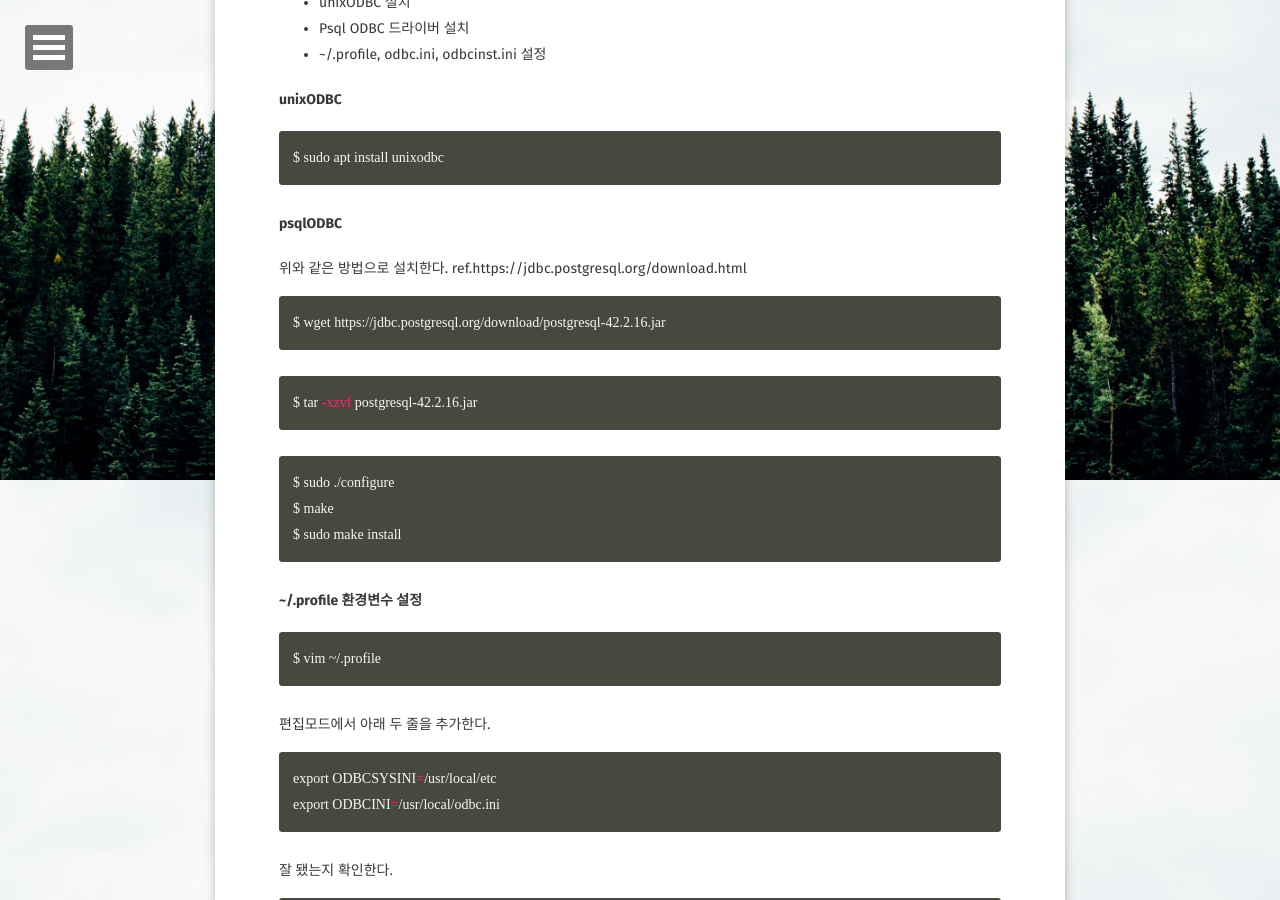
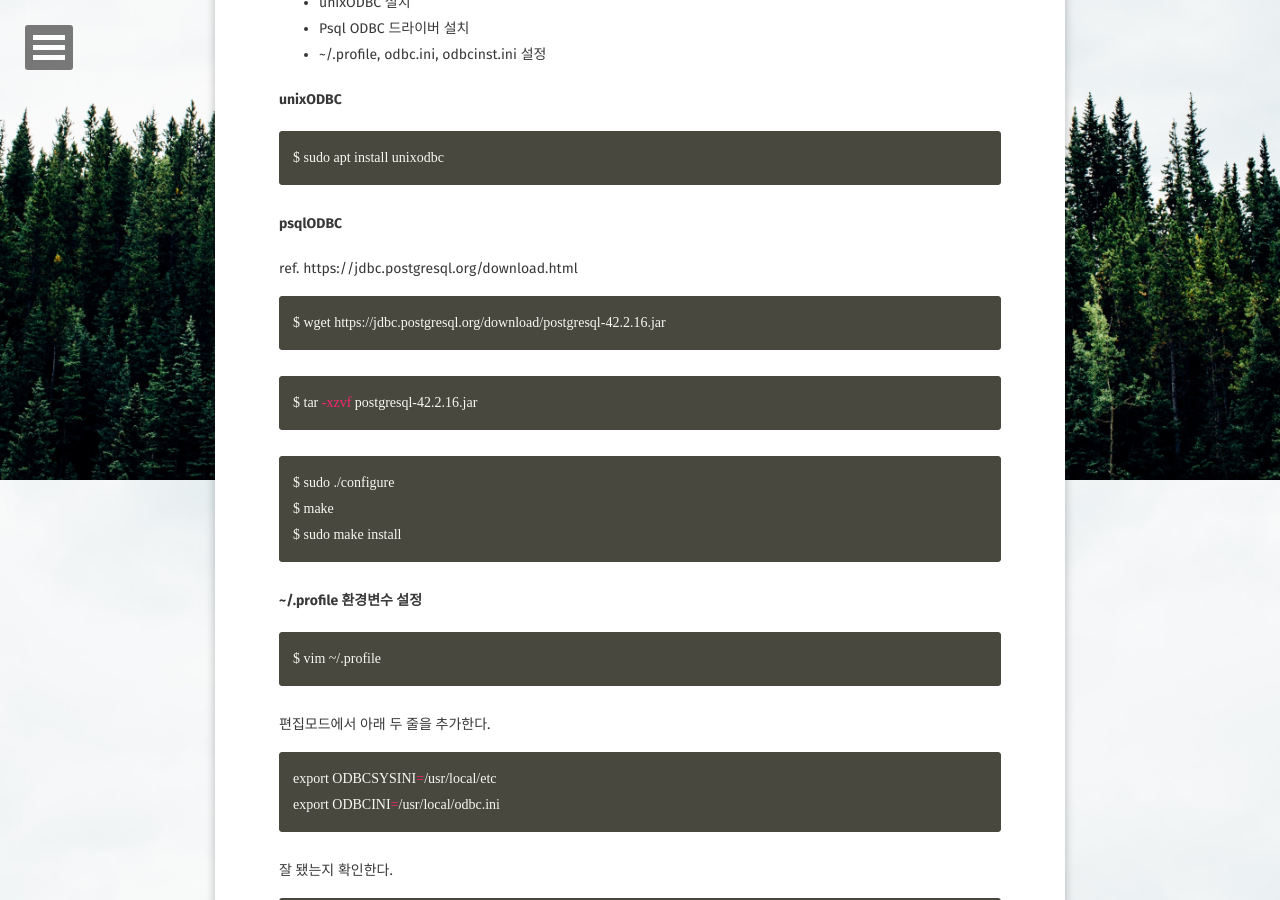
Before and after one commit to wey709/wey709.github.io, a Jekyll site: the page built from _posts/2020-08-25-psql-odbc-ubuntu.md, in a window 1280 px wide and 900 px high, scrolled down 420 px. Built offline with Jekyll 4.4.1, drawn with Linux system fonts in a browser that asks for light colours; some web fonts are replaced; comment, search, counter and statistics services are not loaded.

Commit message:
Update 2020-08-25-psql-odbc-ubuntu.md

````diff
--- a/_posts/2020-08-25-psql-odbc-ubuntu.md
+++ b/_posts/2020-08-25-psql-odbc-ubuntu.md
@@ -20,7 +20,7 @@ $ sudo apt install unixodbc
 
 
 #### psqlODBC
-위와 같은 방법으로 설치한다. ref.https://jdbc.postgresql.org/download.html
+ref. https://jdbc.postgresql.org/download.html
 ```shell
 $ wget https://jdbc.postgresql.org/download/postgresql-42.2.16.jar
 ```
````
